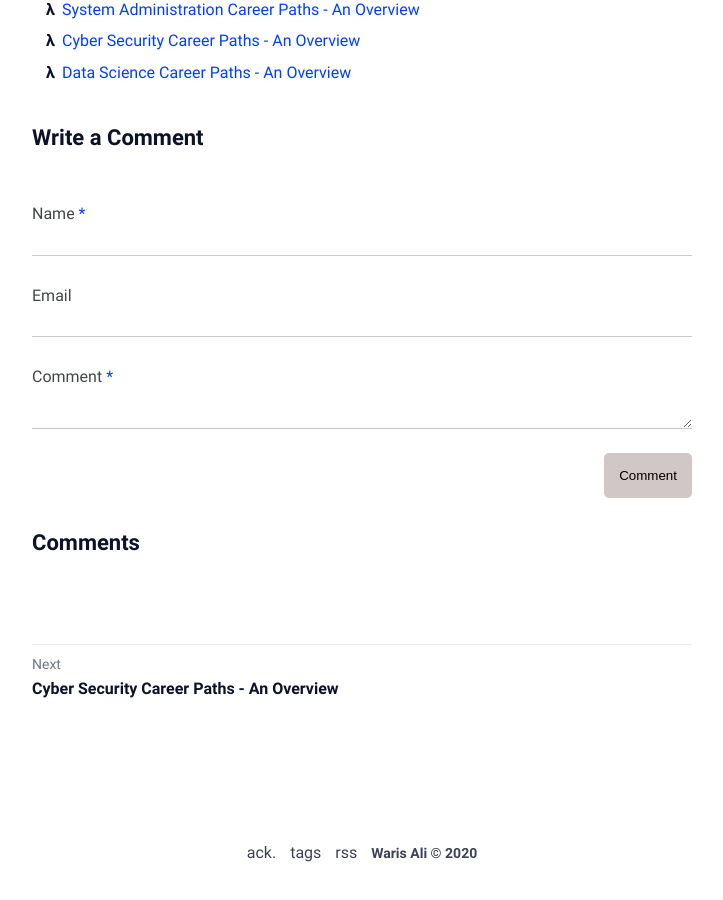
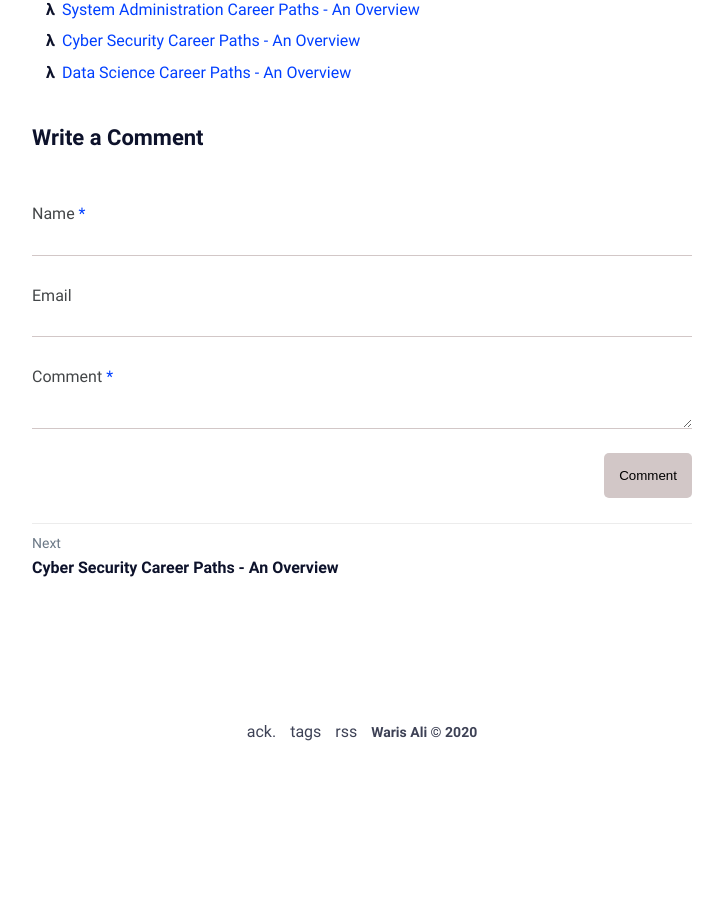
Before and after one commit to Waris-Ali-Tech/warisali.tech, a Jekyll site: the page built from _posts/2019-07-21-which-career-should-you-persue-in-it/2019-07-21-which-career-should-you-pursue-in-it.md, in a window 1280 px wide and 900 px high, scrolled down 2641 px. Shown: the whole window, without its empty margins (278-1001 px from the left). Built offline with Jekyll 4.4.1, drawn with Linux system fonts in a browser that asks for light colours; after the commit the page ends 3420 px from its top, so only the background shows below that.

Commit message:
feat: dont show comments if none

```diff
--- a/_includes/comments/comments.html
+++ b/_includes/comments/comments.html
@@ -3,13 +3,16 @@
     {% include comments/comment_form.html %}
 </section>
 
+{% assign comments = site.data.comments[page.slug] %}
+{% if comments.size > 0 %}
 <section class="post-comments">
     <h2>Comments</h2>
-    {% for comment_hash in site.data.comments[page.slug] %}
+    {% for comment_hash in comments %}
         {% assign comment = comment_hash[1] %}
         {% include comments/thread.html comment=comment %}
     {% endfor %}
 </section>
+{% endif %}
 
 <template id="comment-form">
     <div class="comment-box reply">
```
